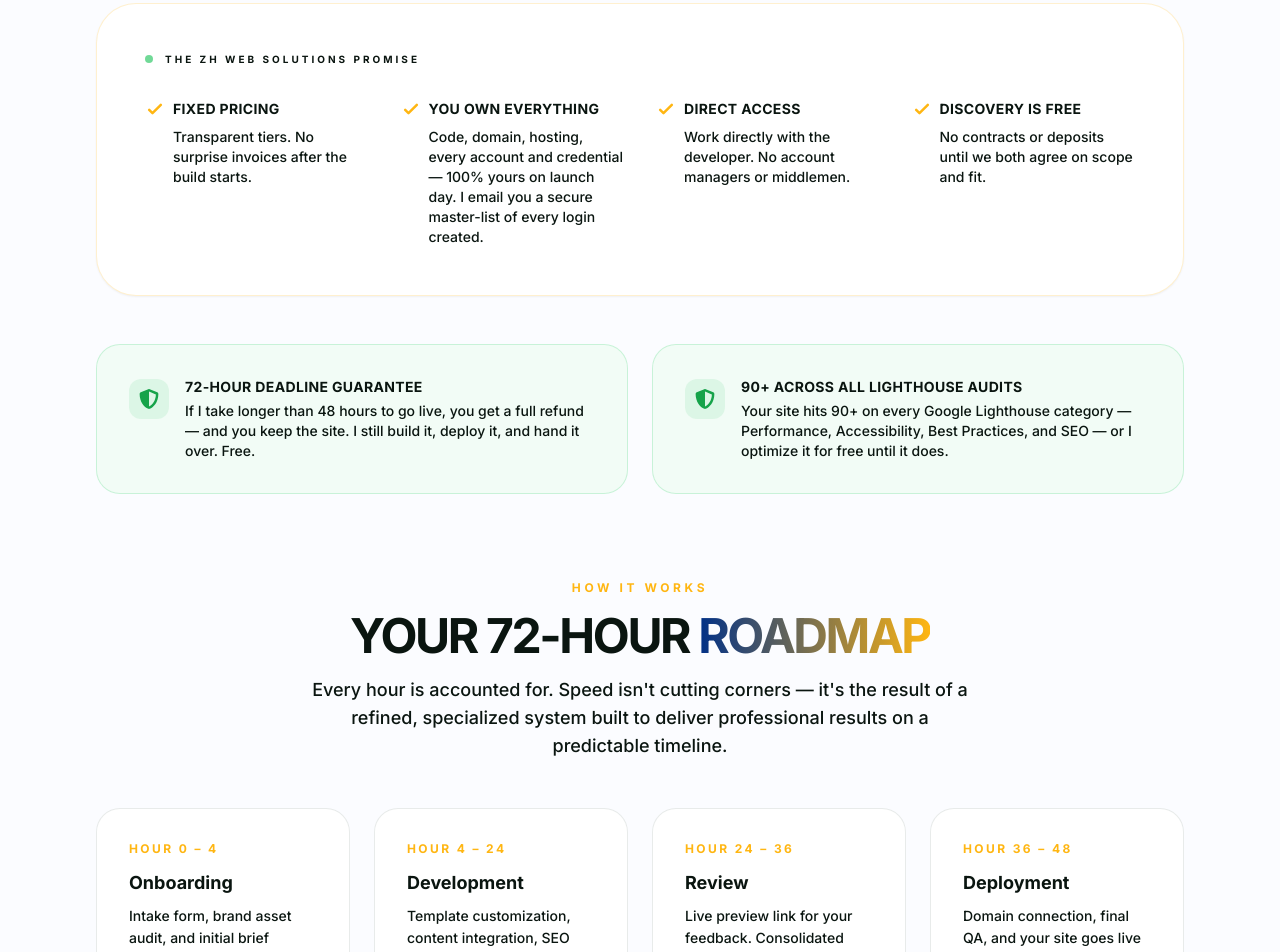
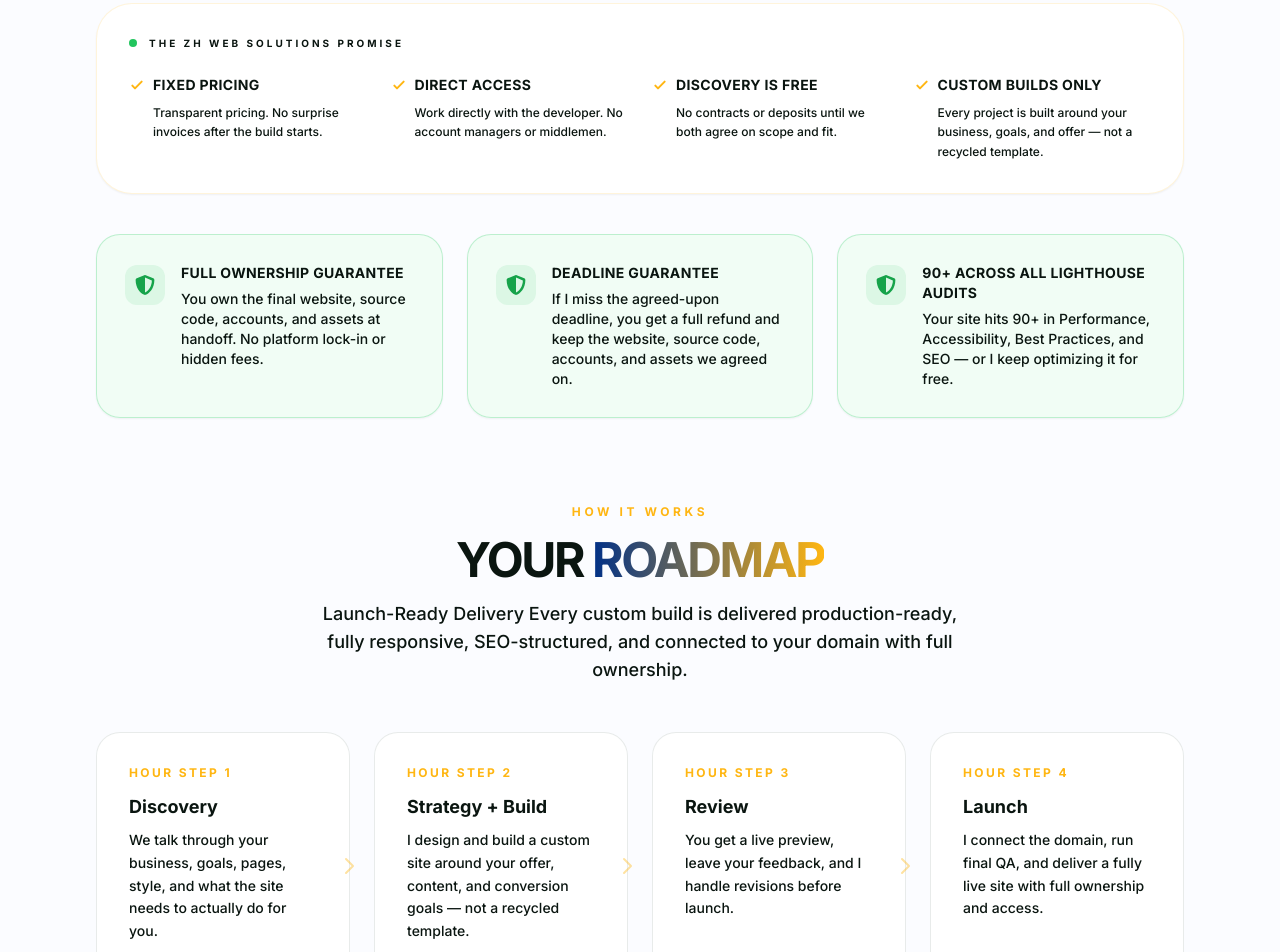
Before and after one commit to ZachAH/Portfolio_2025, a React (Vite) app: page / in a window 1280 px wide. Shown: the part 1660-2612 px from the top of the page. Built offline with nearby package versions, Linux system fonts and the light colour scheme; no server answers.

Commit message:
big big updates

```diff
--- a/src/components/TrustBar.jsx
+++ b/src/components/TrustBar.jsx
@@ -39,11 +39,7 @@ const stats = [
 const guarantees = [
   {
     title: 'Fixed Pricing',
-    copy: 'Transparent tiers. No surprise invoices after the build starts.',
-  },
-  {
-    title: 'You Own Everything',
-    copy: 'Code, domain, hosting, every account and credential — 100% yours on launch day. I email you a secure master-list of every login created.',
+    copy: 'Transparent pricing. No surprise invoices after the build starts.',
   },
   {
     title: 'Direct Access',
@@ -53,28 +49,27 @@ const guarantees = [
     title: 'Discovery Is Free',
     copy: 'No contracts or deposits until we both agree on scope and fit.',
   },
+  {
+    title: 'Custom Builds Only',
+    copy: 'Every project is built around your business, goals, and offer — not a recycled template.',
+  },
 ];
 
 const riskReversals = [
   {
-    title: '72-Hour Deadline Guarantee',
-    copy: 'If I take longer than 48 hours to go live, you get a full refund — and you keep the site. I still build it, deploy it, and hand it over. Free.',
+    title: 'Full Ownership Guarantee',
+    copy: 'You own the final website, source code, accounts, and assets at handoff. No platform lock-in or hidden fees.',
+  },
+  {
+    title: 'Deadline Guarantee',
+    copy: 'If I miss the agreed-upon deadline, you get a full refund and keep the website, source code, accounts, and assets we agreed on.',
   },
   {
     title: '90+ Across All Lighthouse Audits',
-    copy: 'Your site hits 90+ on every Google Lighthouse category — Performance, Accessibility, Best Practices, and SEO — or I optimize it for free until it does.',
+    copy: 'Your site hits 90+ in Performance, Accessibility, Best Practices, and SEO — or I keep optimizing it for free.',
   },
 ];
 
-// ── ADD NEW REVIEWS HERE ──────────────────────────────────────
-// Fields:
-//   name   – reviewer's name
-//   meta   – short subtitle shown under the name
-//              Google:   e.g. 'Local Guide · 12 reviews'
-//              Facebook: e.g. 'New Berlin, WI' or their business name, or ''
-//   text   – the review body (keep under ~300 chars for best display)
-//   date   – 'Month Year'  e.g. 'June 2025'
-//   source – 'google' | 'facebook'
 const reviews = [
   {
     name: 'Kettle Moraine Professional Cleaners',
@@ -175,10 +170,10 @@ const ReviewTicker = () => {
             <div className="shrink-0 mt-0.5">
               {r.source === 'google' ? (
                 <svg className="w-5 h-5" viewBox="0 0 48 48">
-                  <path fill="#EA4335" d="M24 9.5c3.54 0 6.71 1.22 9.21 3.6l6.85-6.85C35.9 2.38 30.47 0 24 0 14.62 0 6.51 5.38 2.56 13.22l7.98 6.19C12.43 13.72 17.74 9.5 24 9.5z"/>
-                  <path fill="#4285F4" d="M46.98 24.55c0-1.57-.15-3.09-.38-4.55H24v9.02h12.94c-.58 2.96-2.26 5.48-4.78 7.18l7.73 6c4.51-4.18 7.09-10.36 7.09-17.65z"/>
-                  <path fill="#FBBC05" d="M10.53 28.59c-.48-1.45-.76-2.99-.76-4.59s.27-3.14.76-4.59l-7.98-6.19C.92 16.46 0 20.12 0 24c0 3.88.92 7.54 2.56 10.78l7.97-6.19z"/>
-                  <path fill="#34A853" d="M24 48c6.48 0 11.93-2.13 15.89-5.81l-7.73-6c-2.18 1.48-4.97 2.31-8.16 2.31-6.26 0-11.57-4.22-13.47-9.91l-7.98 6.19C6.51 42.62 14.62 48 24 48z"/>
+                  <path fill="#EA4335" d="M24 9.5c3.54 0 6.71 1.22 9.21 3.6l6.85-6.85C35.9 2.38 30.47 0 24 0 14.62 0 6.51 5.38 2.56 13.22l7.98 6.19C12.43 13.72 17.74 9.5 24 9.5z" />
+                  <path fill="#4285F4" d="M46.98 24.55c0-1.57-.15-3.09-.38-4.55H24v9.02h12.94c-.58 2.96-2.26 5.48-4.78 7.18l7.73 6c4.51-4.18 7.09-10.36 7.09-17.65z" />
+                  <path fill="#FBBC05" d="M10.53 28.59c-.48-1.45-.76-2.99-.76-4.59s.27-3.14.76-4.59l-7.98-6.19C.92 16.46 0 20.12 0 24c0 3.88.92 7.54 2.56 10.78l7.97-6.19z" />
+                  <path fill="#34A853" d="M24 48c6.48 0 11.93-2.13 15.89-5.81l-7.73-6c-2.18 1.48-4.97 2.31-8.16 2.31-6.26 0-11.57-4.22-13.47-9.91l-7.98 6.19C6.51 42.62 14.62 48 24 48z" />
                 </svg>
               ) : (
                 <div className="w-5 h-5 rounded-full bg-[#1877F2] text-white flex items-center justify-center">
@@ -196,11 +191,10 @@ const ReviewTicker = () => {
               <button
                 key={i}
                 onClick={() => setIndex(i)}
-                className={`rounded-full transition-all duration-300 ${
-                  i === index
-                    ? 'w-4 h-1.5 bg-accent-orange'
-                    : 'w-1.5 h-1.5 bg-obsidian-700/20 dark:bg-white/20 hover:bg-accent-orange/50'
-                }`}
+                className={`rounded-full transition-all duration-300 ${i === index
+                  ? 'w-4 h-1.5 bg-accent-orange'
+                  : 'w-1.5 h-1.5 bg-obsidian-700/20 dark:bg-white/20 hover:bg-accent-orange/50'
+                  }`}
                 aria-label={`Review ${i + 1}`}
               />
             ))}
@@ -213,24 +207,24 @@ const ReviewTicker = () => {
 
 const processSteps = [
   {
-    hours: '0 – 4',
-    title: 'Onboarding',
-    description: 'Intake form, brand asset audit, and initial brief confirmation.',
+    hours: 'Step 1',
+    title: 'Discovery',
+    description: 'We talk through your business, goals, pages, style, and what the site needs to actually do for you.',
   },
   {
-    hours: '4 – 24',
-    title: 'Development',
-    description: 'Template customization, content integration, SEO infrastructure, and DNS setup.',
+    hours: 'Step 2',
+    title: 'Strategy + Build',
+    description: 'I design and build a custom site around your offer, content, and conversion goals — not a recycled template.',
   },
   {
-    hours: '24 – 36',
+    hours: 'Step 3',
     title: 'Review',
-    description: 'Live preview link for your feedback. Consolidated revision requests.',
+    description: 'You get a live preview, leave your feedback, and I handle revisions before launch.',
   },
   {
-    hours: '36 – 48',
-    title: 'Deployment',
-    description: 'Domain connection, final QA, and your site goes live worldwide. Once live, you are emailed every credential — emails, passwords, hosting access, and source code. Full ownership is yours.',
+    hours: 'Step 4',
+    title: 'Launch',
+    description: 'I connect the domain, run final QA, and deliver a fully live site with full ownership and access.',
   },
 ];
 
@@ -307,11 +301,11 @@ const TrustBar = () => {
           >
             {/* Google G logo */}
             <svg className="w-9 h-9 shrink-0" viewBox="0 0 48 48" xmlns="http://www.w3.org/2000/svg">
-              <path fill="#EA4335" d="M24 9.5c3.54 0 6.71 1.22 9.21 3.6l6.85-6.85C35.9 2.38 30.47 0 24 0 14.62 0 6.51 5.38 2.56 13.22l7.98 6.19C12.43 13.72 17.74 9.5 24 9.5z"/>
-              <path fill="#4285F4" d="M46.98 24.55c0-1.57-.15-3.09-.38-4.55H24v9.02h12.94c-.58 2.96-2.26 5.48-4.78 7.18l7.73 6c4.51-4.18 7.09-10.36 7.09-17.65z"/>
-              <path fill="#FBBC05" d="M10.53 28.59c-.48-1.45-.76-2.99-.76-4.59s.27-3.14.76-4.59l-7.98-6.19C.92 16.46 0 20.12 0 24c0 3.88.92 7.54 2.56 10.78l7.97-6.19z"/>
-              <path fill="#34A853" d="M24 48c6.48 0 11.93-2.13 15.89-5.81l-7.73-6c-2.18 1.48-4.97 2.31-8.16 2.31-6.26 0-11.57-4.22-13.47-9.91l-7.98 6.19C6.51 42.62 14.62 48 24 48z"/>
-              <path fill="none" d="M0 0h48v72h0z"/>
+              <path fill="#EA4335" d="M24 9.5c3.54 0 6.71 1.22 9.21 3.6l6.85-6.85C35.9 2.38 30.47 0 24 0 14.62 0 6.51 5.38 2.56 13.22l7.98 6.19C12.43 13.72 17.74 9.5 24 9.5z" />
+              <path fill="#4285F4" d="M46.98 24.55c0-1.57-.15-3.09-.38-4.55H24v9.02h12.94c-.58 2.96-2.26 5.48-4.78 7.18l7.73 6c4.51-4.18 7.09-10.36 7.09-17.65z" />
+              <path fill="#FBBC05" d="M10.53 28.59c-.48-1.45-.76-2.99-.76-4.59s.27-3.14.76-4.59l-7.98-6.19C.92 16.46 0 20.12 0 24c0 3.88.92 7.54 2.56 10.78l7.97-6.19z" />
+              <path fill="#34A853" d="M24 48c6.48 0 11.93-2.13 15.89-5.81l-7.73-6c-2.18 1.48-4.97 2.31-8.16 2.31-6.26 0-11.57-4.22-13.47-9.91l-7.98 6.19C6.51 42.62 14.62 48 24 48z" />
+              <path fill="none" d="M0 0h48v72h0z" />
             </svg>
 
             {/* Stars + rating */}
@@ -372,25 +366,27 @@ const TrustBar = () => {
         <ReviewTicker />
 
         {/* Guarantees Row */}
+        {/* Guarantees Row */}
         <motion.div
           initial={{ opacity: 0 }}
           whileInView={{ opacity: 1 }}
           viewport={{ once: true }}
           transition={{ duration: 0.8, delay: 0.3 }}
-          className="p-8 md:p-12 rounded-[2.5rem] bg-white dark:bg-obsidian-950/40 border border-accent-orange/20 shadow-sm"
+          className="p-6 md:p-8 rounded-[2.25rem] bg-white dark:bg-obsidian-950/30 border border-accent-orange/15 shadow-sm max-w-6xl mx-auto"
         >
-          <div className="flex items-center gap-3 mb-8 justify-center md:justify-start">
-            <span className="w-2 h-2 rounded-full bg-green-500 animate-pulse" />
+          <div className="flex items-center gap-3 mb-6 justify-center md:justify-start">
+            <span className="w-2 h-2 rounded-full bg-green-500" />
             <span className="text-[10px] font-black uppercase tracking-[0.3em] text-text-secondary">
               The ZH Web Solutions Promise
             </span>
           </div>
-          <div className="grid grid-cols-1 md:grid-cols-2 lg:grid-cols-4 gap-6 md:gap-8">
+
+          <div className="grid grid-cols-1 sm:grid-cols-2 xl:grid-cols-4 gap-5 md:gap-6">
             {guarantees.map((g) => (
               <div key={g.title} className="flex flex-col gap-2">
                 <div className="flex items-center gap-2">
                   <svg
-                    className="w-5 h-5 text-accent-orange shrink-0"
+                    className="w-4 h-4 text-accent-orange shrink-0"
                     fill="none"
                     viewBox="0 0 24 24"
                     stroke="currentColor"
@@ -402,11 +398,11 @@ const TrustBar = () => {
                       d="M5 13l4 4L19 7"
                     />
                   </svg>
-                  <h3 className="text-sm font-black uppercase tracking-wide text-text-primary">
+                  <h3 className="text-xs md:text-sm font-black uppercase tracking-wide text-text-primary">
                     {g.title}
                   </h3>
                 </div>
-                <p className="text-xs md:text-sm text-text-secondary leading-relaxed font-medium pl-7">
+                <p className="text-xs text-text-secondary leading-relaxed font-medium pl-6">
                   {g.copy}
                 </p>
               </div>
@@ -414,24 +410,24 @@ const TrustBar = () => {
           </div>
         </motion.div>
 
-        {/* ── RISK REVERSAL ─────────────────────────────────── */}
+        {/* Risk Reversal */}
         <motion.div
           initial={{ opacity: 0, y: 20 }}
           whileInView={{ opacity: 1, y: 0 }}
           viewport={{ once: true }}
           transition={{ duration: 0.8, delay: 0.2 }}
-          className="mt-12 grid grid-cols-1 md:grid-cols-2 gap-6"
+          className="mt-10 grid grid-cols-1 md:grid-cols-2 xl:grid-cols-3 gap-6 max-w-6xl mx-auto"
         >
           {riskReversals.map((r) => (
             <div
               key={r.title}
-              className="p-6 md:p-8 rounded-3xl bg-green-50/80 dark:bg-green-900/10 border border-green-500/20 flex items-start gap-4"
+              className="p-6 md:p-7 rounded-3xl bg-green-50/90 dark:bg-green-900/10 border border-green-500/25 shadow-sm flex items-start gap-4 h-full"
             >
               <div className="w-10 h-10 rounded-xl bg-green-500/10 text-green-600 dark:text-green-400 flex items-center justify-center shrink-0 mt-0.5">
                 <FaShieldAlt className="w-5 h-5" />
               </div>
               <div>
-                <h3 className="text-sm font-black uppercase tracking-wide text-text-primary mb-1">
+                <h3 className="text-sm font-black uppercase tracking-wide text-text-primary mb-1.5">
                   {r.title}
                 </h3>
                 <p className="text-xs md:text-sm text-text-secondary leading-relaxed font-medium">
@@ -455,11 +451,11 @@ const TrustBar = () => {
               How It Works
             </span>
             <h2 className="text-3xl md:text-5xl font-bold tracking-tighter text-text-primary uppercase">
-              Your 72-Hour <span className="text-gradient">Roadmap</span>
+              Your <span className="text-gradient">Roadmap</span>
             </h2>
             <p className="text-base md:text-lg text-text-secondary max-w-2xl mx-auto mt-4 font-medium leading-relaxed">
-              Every hour is accounted for. Speed isn't cutting corners — it's the result of a refined,
-              specialized system built to deliver professional results on a predictable timeline.
+              Launch-Ready Delivery
+              Every custom build is delivered production-ready, fully responsive, SEO-structured, and connected to your domain with full ownership.
             </p>
           </div>
 
@@ -491,16 +487,20 @@ const TrustBar = () => {
             ))}
           </div>
 
-          <div className="mt-10 flex justify-center">
+          <div className="mt-8 flex flex-col items-center">
             <Link
-              to="/templates"
+              to="/custom-discovery"
               className="inline-flex items-center gap-3 px-8 py-4 bg-sunset-gradient text-white rounded-full font-bold transition-all hover:scale-105 active:scale-95 shadow-lg hover:shadow-xl"
             >
               <svg className="w-5 h-5" fill="none" stroke="currentColor" viewBox="0 0 24 24">
                 <path strokeLinecap="round" strokeLinejoin="round" strokeWidth={2} d="M13 10V3L4 14h7v7l9-11h-7z" />
               </svg>
-              Choose Your Template & Get Started
+              Get Started Risk-Free
             </Link>
+
+            <p className="mt-3 text-xs md:text-sm text-text-secondary font-medium text-center">
+              No deposit until we agree on scope. Missed deadline = full refund.
+            </p>
           </div>
         </motion.div>
       </div>
```
